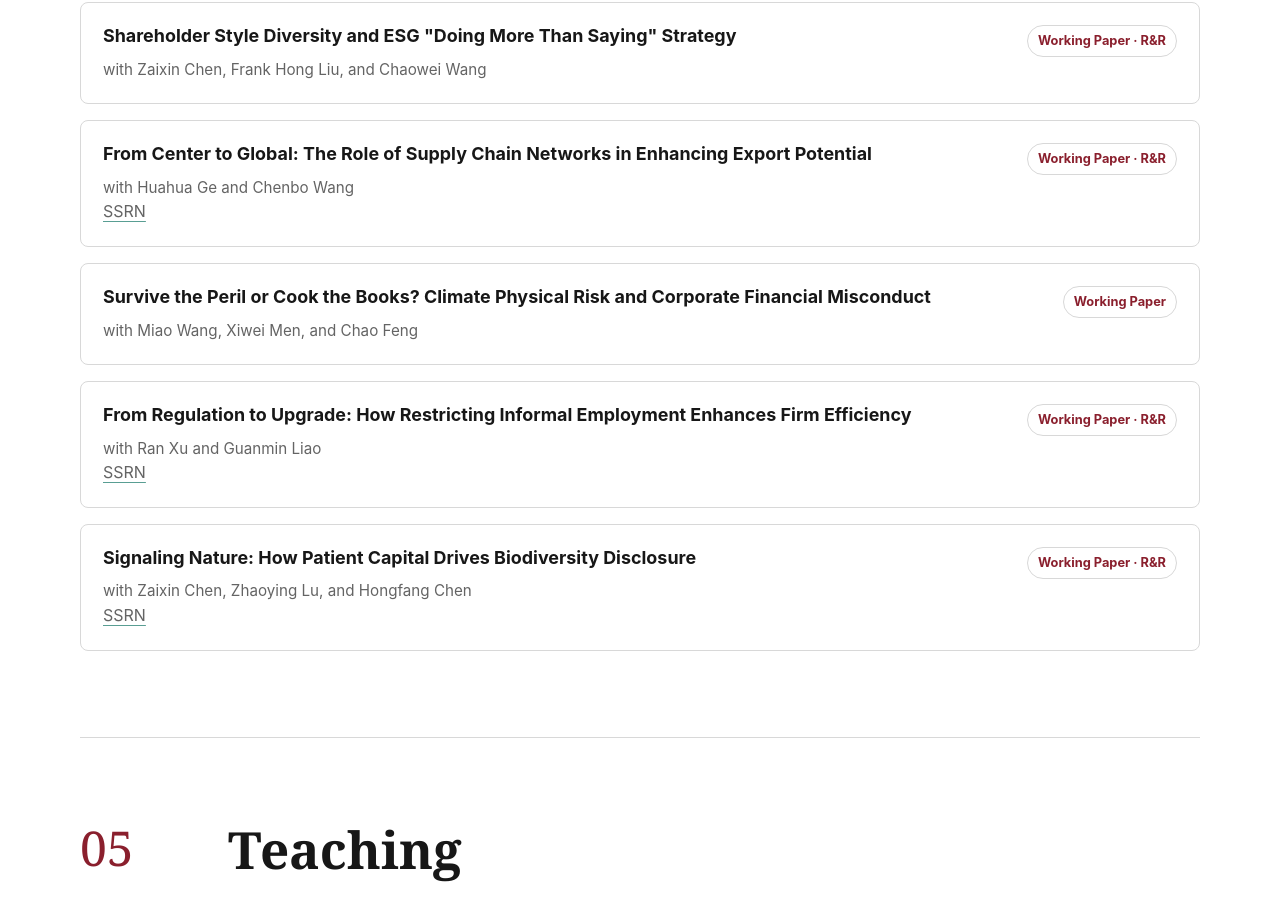
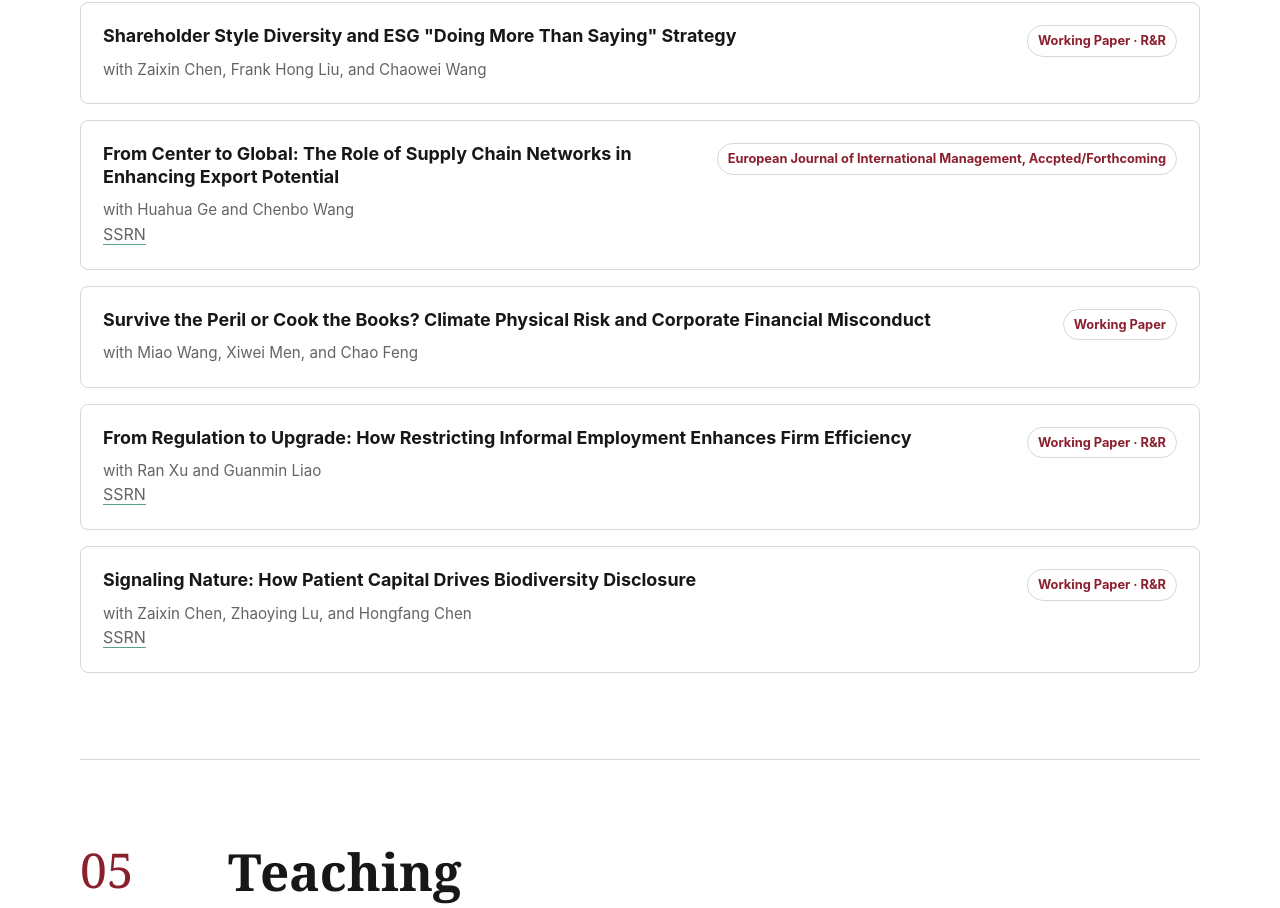
Before and after one commit to GeorgePfGao/georgepfgao.github.io, a plain HTML site: page index.html in a window 1280 px wide. Shown: the part 3820-4728 px from the top of the page. Drawn offline with Linux system fonts and the light colour scheme.

Commit message:
Update publication status in index.html

```diff
--- a/index.html
+++ b/index.html
@@ -778,7 +778,7 @@
             <p class="meta">with Huahua Ge and Chenbo Wang</p>
             <p><a href="https://papers.ssrn.com/sol3/papers.cfm?abstract_id=5056084">SSRN</a></p>
           </div>
-          <span class="tag">Working Paper · R&amp;R</span>
+          <span class="tag">European Journal of International Management, Accpted/Forthcoming</span>
         </article>
 
         <article class="paper">
```
